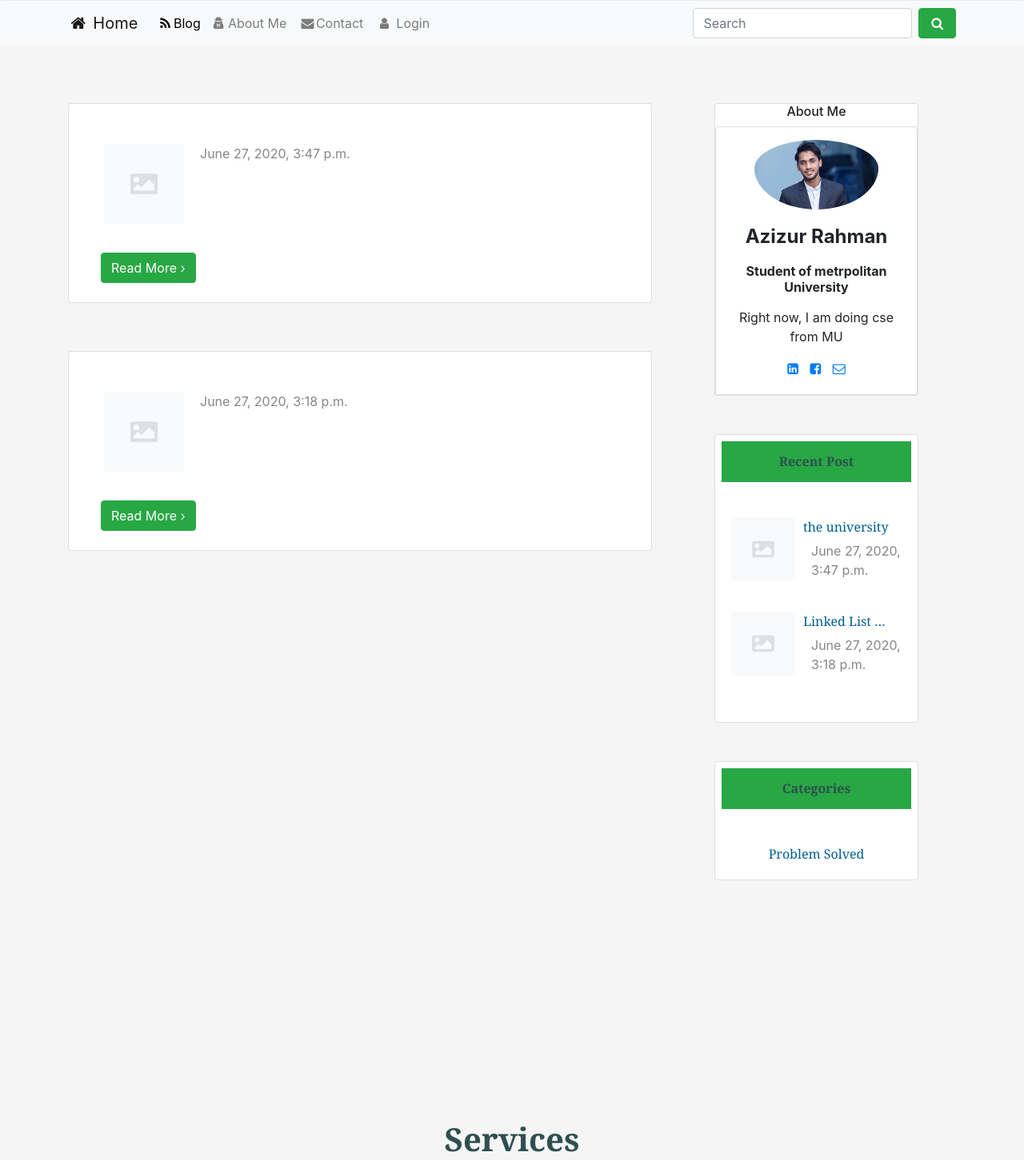
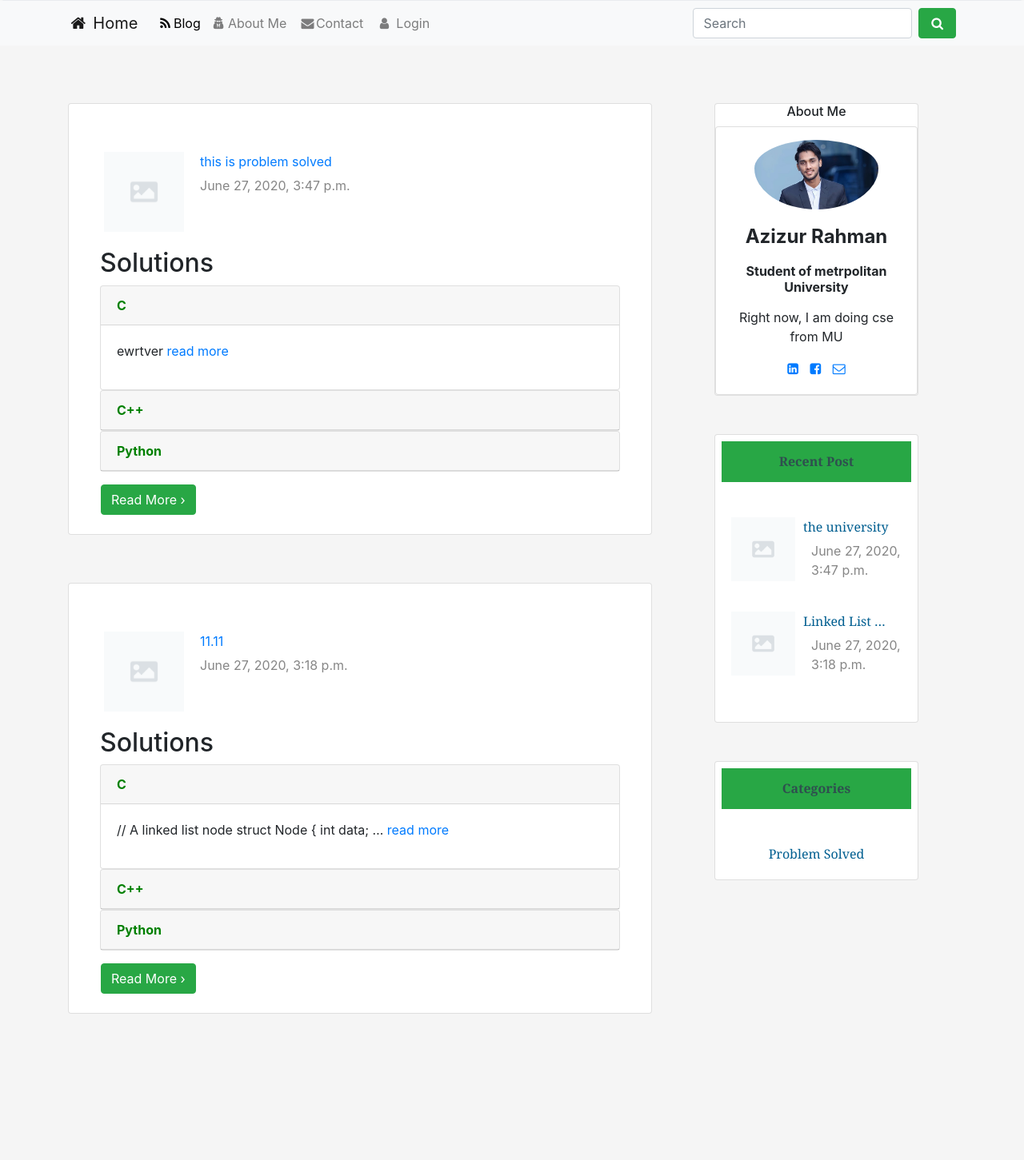
Before and after one commit to ayanchyaziz123/azizchy, a Django app: page /blog/ in a window 1280 px wide. Shown: the part 267-1718 px from the top of the page at 80% size. Run offline with Django 3.2, Linux system fonts and the light colour scheme; data comes from the database, SQL or seed files in the repository; both versions use the stored data as it was after the commit; some libraries are stand-ins or nearby versions.

Commit message:
edit blog

```diff
--- a/home/models.py
+++ b/home/models.py
@@ -21,6 +21,7 @@
     postInC = models.TextField()
     postInCplus = models.TextField()
     postInPython = models.TextField()
+    postDescriptions = models.TextField()
     postUrl = models.TextField(blank=True)
     postImage = models.ImageField(blank=True, null=True)
 
--- a/templates/blog.html
+++ b/templates/blog.html
@@ -30,7 +30,7 @@
                             <a href="{% url 'readMore' post.postId %}">
 
                                 <p  style="margin-left:120px;">
-                                    {{ post.postText |truncatewords:30 }}
+                                    {{ post.postDescriptions |truncatewords:30 }}
                                 </p>
                             </a>
 
@@ -45,7 +45,70 @@
 
 
                     </div>
+
+
+                    <!--button c,c++ and python-->
+
+
+           <div class="container">
+  <h2>Solutions</h2>
+
+  <div id="accordion">
+    <div class="card">
+      <div class="card-header">
+        <a style="font-weight:bold; color:#008000;" class="card-link" data-toggle="collapse" href="#collapseOne">
+          C
+        </a>
+      </div>
+      <div id="collapseOne" class="collapse show" data-parent="#accordion">
+        <div class="card-body">
+        <p class="post">{{ post.postInC  |truncatewords:10 }}<a href="{% url 'readMore' post.postId%}"> read more</a></p>
+        </div>
+      </div>
+    </div>
+    <div class="card">
+      <div class="card-header">
+        <a style="font-weight:bold; color:#008000;" class="collapsed card-link" data-toggle="collapse" href="#collapseTwo">
+        C++
+      </a>
+      </div>
+      <div id="collapseTwo" class="collapse" data-parent="#accordion">
+        <div class="card-body">
+          <p class="post">{{ post.postInCplus  |truncatewords:10  }}<a href="{% url 'readMore' post.postId%}"> read more</a></p>
+        </div>
+      </div>
+    </div>
+    <div class="card">
+      <div class="card-header">
+        <a style="font-weight:bold; color:#008000;"  class="collapsed card-link" data-toggle="collapse" href="#collapseThree">
+          Python
+        </a>
+      </div>
+      <div id="collapseThree" class="collapse" data-parent="#accordion">
+        <div class="card-body">
+        <p class="post">{{ post.postInPython  |truncatewords:10 }}<a href="{% url 'readMore' post.postId%}"> read more</a></p>
+
+
+        </div>
+      </div>
+    </div>
+  </div>
+</div>
+
+
+
+
+ <!--end button c,c++ and python-->
+
+
+
+
+
+
+
                     <a class="ml-3 mt-3" href="{% url 'readMore' post.postId%}"> <span class="btn btn-success">Read More &rsaquo;</span></a>
+
+
 
 
 
@@ -194,6 +257,11 @@
 
                             <p style="margin-left:100px; margin-top:-10px;" class="description">{{ post.postTimeDate }}</p>
 
+
+
+
+
+
                             <br>
                              {% endfor %}
                         </div>
--- a/templates/readMore.html
+++ b/templates/readMore.html
@@ -48,7 +48,7 @@
 
            <div class="container">
   <h2>Solutions</h2>
-  <p><strong>Note:</strong> I solved the problem with three languages.Below all of that</p>
+  <p><strong>Note:</strong> <p class="post">{{ post.postDescriptions  | safe | linebreaks }}</p></p>
   <div id="accordion">
     <div class="card">
       <div class="card-header">
```
Also changed, not shown: db.sqlite3, home/migrations/0004_post_postdescriptions.py (added).
